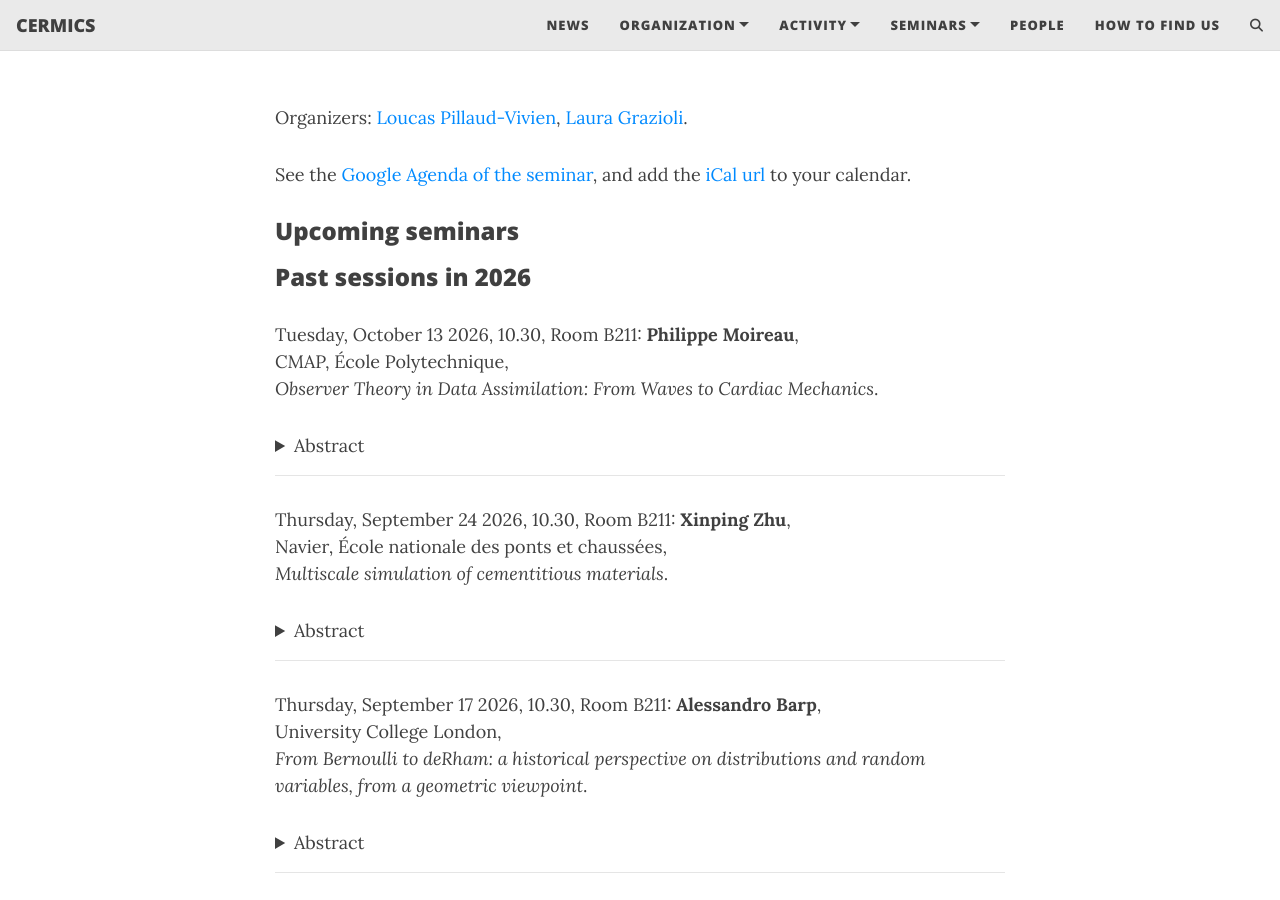
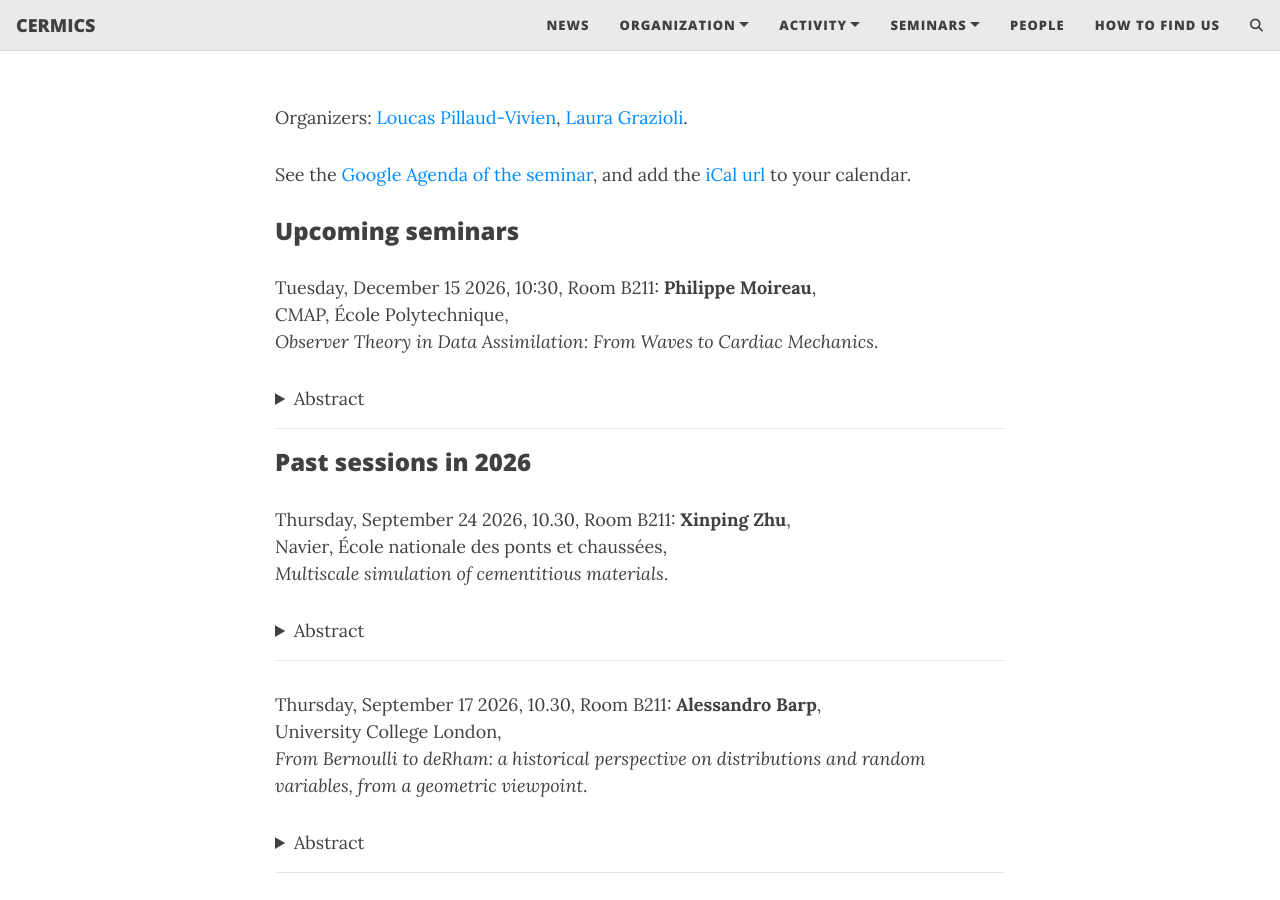
Before and after one commit to cermics/applied-mathematics, a Jekyll site: the page built from index.md, in a window 1280 px wide and 900 px high, scrolled down 448 px. Built offline with Jekyll 4.4.1, drawn with Linux system fonts in a browser that asks for light colours; comment, search, counter and statistics services are not loaded.

Commit message:
Reschedule seminar: Philippe Moireau (2026-12-15)
Co-Authored-By: Claude Opus 5.5 <noreply@anthropic.com>

```diff
--- a/_data/applied-mathematics.yml
+++ b/_data/applied-mathematics.yml
@@ -1,7 +1,8 @@
-- date: "Tuesday 13 October 2026"
+- date: "Tuesday 15 December 2026"
+  next: "yes"
   author: "Philippe Moireau"
   univ: "CMAP, École Polytechnique"
-  hour: "10.30"
+  hour: "10:30"
   where: Room B211
   title: "Observer Theory in Data Assimilation: From Waves to Cardiac Mechanics"
   abstract: "In this presentation, I will give an overview of a collaborative
```
